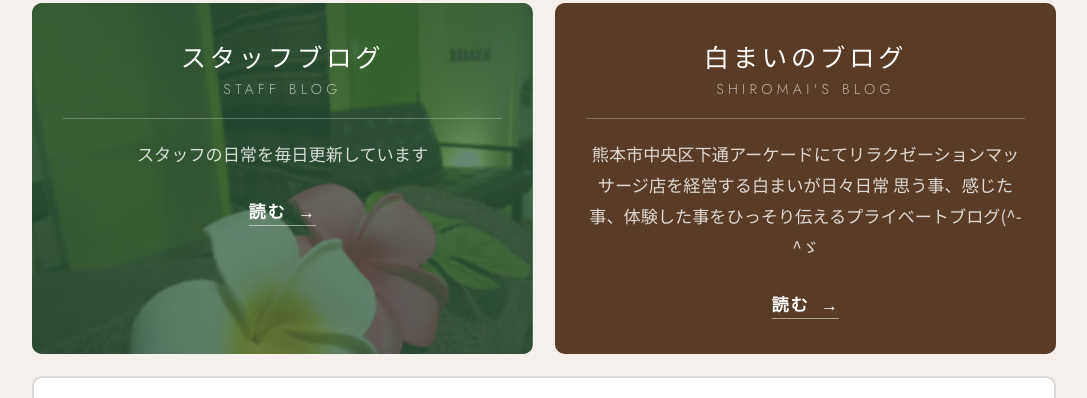
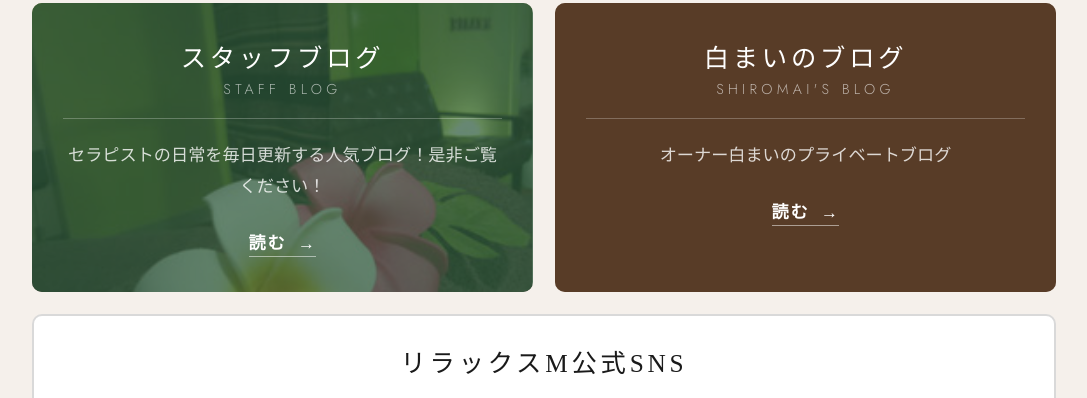
Before and after one commit to jbyuugo/relaxm, a plain HTML site: page index.html in a window 1280 px wide. Shown: the part 6700-7098 px from the top of the page, without its empty margins (96-1183 px from the left). Drawn offline with Linux system fonts and the light colour scheme.

Commit message:
update: blog description text for staff blog and Shiromai blog
Co-Authored-By: Claude Sonnet 4.6 <noreply@anthropic.com>

```diff
--- a/index.html
+++ b/index.html
@@ -3319,7 +3319,7 @@
           <p class="blog-banner-title">スタッフブログ</p>
           <p class="blog-banner-en">Staff Blog</p>
           <div class="blog-banner-divider"></div>
-          <p class="blog-banner-desc">スタッフの日常を毎日更新しています</p>
+          <p class="blog-banner-desc">セラピストの日常を毎日更新する人気ブログ！是非ご覧ください！</p>
           <span class="blog-banner-btn">読む &nbsp;→</span>
         </div>
       </a>
@@ -3330,7 +3330,7 @@
           <p class="blog-banner-title">白まいのブログ</p>
           <p class="blog-banner-en">SHIROMAI'S BLOG</p>
           <div class="blog-banner-divider"></div>
-          <p class="blog-banner-desc">熊本市中央区下通アーケードにてリラクゼーションマッサージ店を経営する白まいが日々日常 思う事、感じた事、体験した事をひっそり伝えるプライベートブログ(^-^ゞ</p>
+          <p class="blog-banner-desc">オーナー白まいのプライベートブログ</p>
           <span class="blog-banner-btn">読む &nbsp;→</span>
         </div>
       </a>
```
